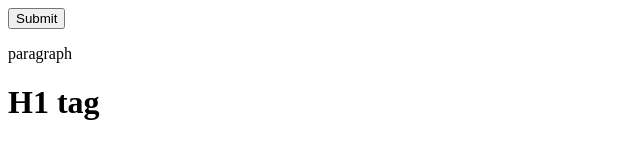
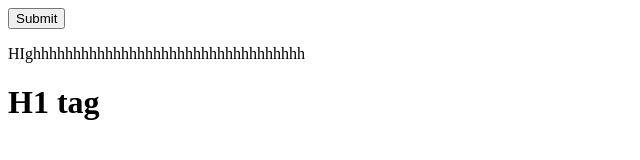
Before and after one commit to TEAM-7-SAD/team7-sem-versioning, a website: page button.html in a window 1280 px wide. Shown: the whole page, without its empty margins (0-640 px from the left). Drawn offline with Linux system fonts and the light colour scheme.

Commit message:
fix: Change paragraph to high

```diff
--- a/button.html
+++ b/button.html
@@ -7,7 +7,7 @@
   </head>
   <body>
     <button type="submit">Submit</button>
-    <p>paragraph</p>
+    <p>HIghhhhhhhhhhhhhhhhhhhhhhhhhhhhhhhhhh</p>
     <h1>H1 tag</h1>
   </body>
 </html>
```
